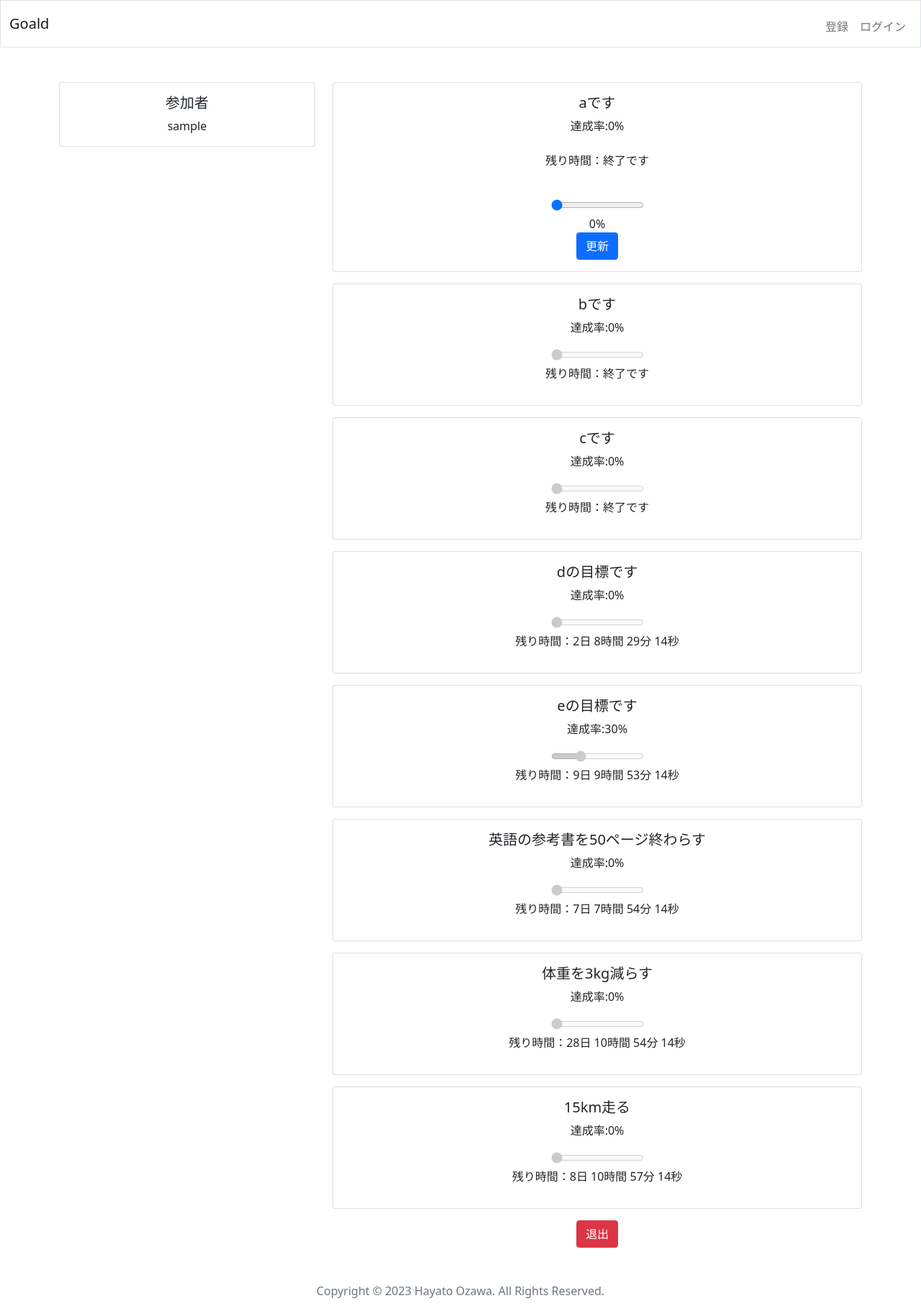
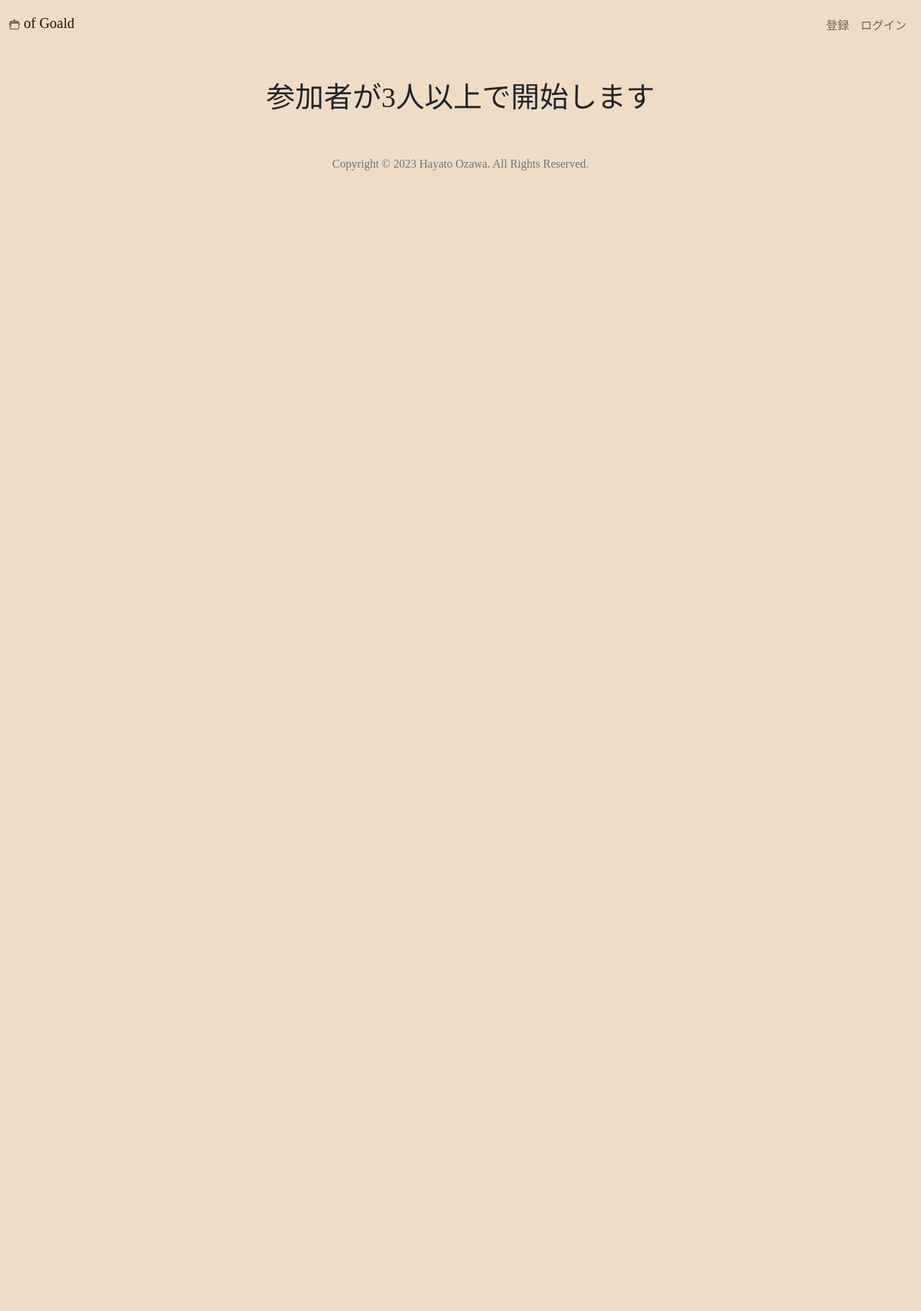
Before and after one commit to shukurimu0121/test_goald, a Flask app: template templates/room.html in a window 1280 px wide. Shown: the whole page at 72% size. After the commit the page ends 237 px from the top, so only its background shows below. Run offline with Flask 3, Linux system fonts and the light colour scheme; the template is opened without the code that fills it: values that come from a table or form of the project are taken from there, most other values are stand-ins (such as "Sample title", 1, 10 or a date in 2020); some libraries are stand-ins or nearby versions.

Commit message:
refine design

```diff
--- a/app.py
+++ b/app.py
@@ -5,6 +5,7 @@ from werkzeug.security import generate_password_hash, check_password_hash
 from functools import wraps
 from datetime import datetime
 import random
+import math
 
 app = Flask(__name__)
 app.config['SQLALCHEMY_DATABASE_URI'] = 'sqlite:///goald.db'
@@ -60,12 +61,16 @@ def index():
 
     # get the user's goal
     goal = Goal.query.filter(Goal.user_id == user_id).all()
+
+    # get username
+    username = User.query.filter(User.id == user_id).first().name
+
     if len(goal) != 0:
         user_goal = goal[0].goal
-        return render_template("index.html", goal=user_goal)
+        return render_template("index.html", goal=user_goal, username=username)
 
     else:
-        return render_template("index.html")
+        return render_template("index.html", username=username)
 
 # login route
 @app.route("/login", methods=["GET", "POST"])
@@ -299,7 +304,17 @@ def room():
     random.shuffle(usernames)
     random.shuffle(goals)
 
-    return render_template("room.html", goals=goals, usernames=usernames, user_id=user_id)
+    # get the number of members
+    number_of_members = len(usernames)
+
+    # get progress rate average
+    progress_rate_sum = 0
+    for goal in goals:
+        progress_rate_sum += goal["progress_rate"]
+    progress_rate_average = progress_rate_sum / number_of_members
+    average = math.floor(progress_rate_average)
+
+    return render_template("room.html", goals=goals, usernames=usernames, user_id=user_id, number_of_members=number_of_members, average=average)
 
 # leave room route
 @app.route("/leave_room", methods=["POST"])
--- a/static/style.css
+++ b/static/style.css
@@ -1,3 +1,42 @@
+body {
+    background-color: rgb(238, 220, 198);
+    font-family: serif;
+}
+
 p.hidden {
     display: none;
 }
+
+.member {
+    border: none;
+    border-radius: 5px;
+    padding: 10px;
+    background-color: rgb(227, 180, 70);
+}
+
+.card {
+    border: none;
+    border-radius: 5px;
+    padding: 10px;
+    background-color: rgb(227, 180, 70);
+}
+
+.pot {
+    width: 200px;
+    height: 150px;
+    border: 5px solid black;
+    border-radius: 0 0 20% 20%;
+}
+
+.water {
+    width: 100%;
+    height: 100%;
+    background: linear-gradient(180deg, rgb(238, 220, 198) 0%, rgb(238, 220, 198) 30%, rgb(227, 180, 70) 30%, rgb(227, 180, 70) 100%);
+    overflow: hidden;
+    border-radius: 0 0 20% 20%;
+}
+
+.pot-img {
+    width: 100px;
+    height: 100px;
+}
--- a/templates/apology.html
+++ b/templates/apology.html
@@ -8,4 +8,5 @@
     <div class="alert alert-danger" role="alert">
         {{ msg }}
     </div>
+
 {% endblock %}
--- a/templates/layout.html
+++ b/templates/layout.html
@@ -13,19 +13,18 @@
         <script src="https://code.jquery.com/jquery-3.5.1.slim.min.js"></script>
         <script src="https://cdn.jsdelivr.net/npm/@popperjs/core@2.5.3/dist/umd/popper.min.js"></script>
         <script src="https://maxcdn.bootstrapcdn.com/bootstrap/4.5.2/js/bootstrap.min.js"></script>
-
-
         <link href="/static/style.css" rel="stylesheet">
 
-        <title>Goald {% block title %}{% endblock %}</title>
+        <link rel="icon" type="image/x-icon" href="static/pan.ico">
+        <title> of Goald {% block title %}{% endblock %}</title>
 
     </head>
 
     <body>
 
-        <nav class="border navbar navbar-expand-md navbar-light">
+        <nav class="navbar navbar-expand-md navbar-light">
             <div class="container-fluid">
-                <a class="navbar-brand" href="/"><span>Goald</span></a>
+                <a class="navbar-brand" href="/"><span><img src="static/pan.ico" alt="pot"> of Goald</span></a>
                 <button aria-controls="navbar" aria-expanded="false" aria-label="Toggle navigation" class="navbar-toggler" data-bs-target="#navbar" data-bs-toggle="collapse" type="button">
                     <span class="navbar-toggler-icon"></span>
                 </button>
@@ -58,7 +57,6 @@
               <p class="text-muted text-center">Copyright © 2023 Hayato Ozawa. All Rights Reserved.</p>
             </div>
         </footer>
-
     </body>
 
 </html>
--- a/templates/room.html
+++ b/templates/room.html
@@ -5,47 +5,63 @@
 {% endblock %}
 
 {% block main %}
+    {% if number_of_members > 2 %}
         <div class="container">
             <div class="row">
-            <div class="col-md-4">
-                <div class="card mb-3">
-                    <div class="card-body">
-                        <h5 class="card-title">参加者</h5>
+                <div class="col-md-4 mb-3">
+                    <h2>参加者</h2>
+                    <div class="member mb-3">
                         {% for username in usernames %}
-                            {{ username }}<br>
+                            <h5>{{ username }}  </h5>
                         {% endfor %}
+                    </div>
+                    <div class="leaveButton mb-5">
+                        <form action="/leave_room" method="post">
+                            <button class="btn btn-danger btn-lg" type="submit">退出</button>
+                        </form>
+                    </div>
+                    <div class="mb-3">
+                        <h2>全体の達成率</h2>
+                        <h1 id="average">{{ average }}%</h1>
+                        <div class="pot mx-auto">
+                            <div class="water"></div>
                         </div>
                     </div>
                 </div>
                 <div class="col-md-8">
+                    <h2>目標</h2>
+
                     {% for goal in goals %}
                         <div class="card mb-3">
                             <div class="card-body">
-                            <h5 class="card-title">{{ goal.goal }}</h5>
+                                <h2 class="card-title">{{ goal.goal }}</h2>
                                 {% if goal.user_id == user_id %}
+                                    <p id="deadline-{{ goal.user_id }}" class="hidden">{{ goal.deadline }}</p>
+                                    <p>あと<span id="remaining-time-{{ goal.user_id }}"></span></p>
                                     <form action="/update_progress_rate" method="POST">
                                         <label for="progress">達成率:{{ goal.progress_rate }}%</label><br>
-                                    <p id="deadline-{{ goal.user_id }}" class="hidden">{{ goal.deadline }}</p><br>
-                                    <p>残り時間：<span id="remaining-time-{{ goal.user_id }}"></span></p><br>
-                                    <input type="range" id="progress" name="progress" min="0" max="100" step="1" value="{{goal.progress_rate}}"><br>
+                                        <input type="range" id="progress" name=progress min="0" max="100" step="1" value="{{goal.progress_rate}}">
                                         <output for="progress" id="progressValue">{{goal.progress_rate}}%</output><br>
                                         <input class="btn btn-primary" type="submit" value="更新">
                                     </form>
                                 {% else %}
+                                    <p id="deadline-{{ goal.user_id }}" class="hidden">{{ goal.deadline }}</p>
+                                    <p>あと<span id="remaining-time-{{ goal.user_id }}"></span></p>
                                     <p>達成率:{{ goal.progress_rate }}%</p>
-                                <input type="range" id="progress" name="progress" min="0" max="100" step="1" value="{{goal.progress_rate}}" disabled><br>
-                                <p id="deadline-{{ goal.user_id }}" class="hidden">{{ goal.deadline }}</p>
-                                <p>残り時間：<span id="remaining-time-{{ goal.user_id }}"></span></p>
+                                    <input type="range" min="0" max="100" step="1" value="{{goal.progress_rate}}" disabled><br>
                                 {% endif %}
                             </div>
                         </div>
                     {% endfor %}
-                <form action="/leave_room" method="post">
-                    <button class="btn btn-danger" type="submit">退出</button>
-                </form>
+
                 </div>
             </div>
         </div>
+    {% else %}
+        <div class="container">
+            <h1>参加者が3人以上で開始します</h1>
+        </div>
+    {% endif %}
     <script>
         // 達成率のスライダー
         const progressSlider = document.getElementById('progress');
@@ -82,5 +98,17 @@
         setInterval(updateRemainingTime, 1000);
         updateRemainingTime();  // ページ読み込み時にも更新
 
+        // 全体の達成率の表示
+        const average = document.getElementById('average').textContent;
+        const water = document.querySelector('.water');
+
+        //averageをintegerに変換
+        const averageInt = parseInt(average);
+        //水の高さを決める
+        const waterHeight = 100 - averageInt;
+        //水の高さを設定
+        const gradient = `linear-gradient(180deg, rgb(238, 220, 198) 0%, rgb(238, 220, 198) ${waterHeight}%, rgb(227, 180, 70) ${waterHeight}%, rgb(227, 180, 70) 100%)`;
+        water.style.background = gradient;
+
     </script>
 {% endblock %}
```
Also changed, not shown: templates/goal.html (+4 -3 lines), templates/index.html (+7 -2 lines), instance/goald.db, static/pan.ico (added), static/pan_767266.png (added), 1 other file. Lines whose indentation alone changed are shown as unchanged.
